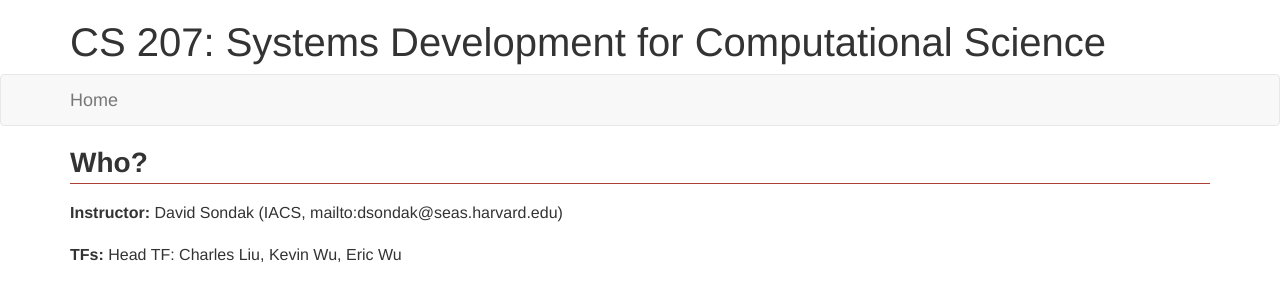
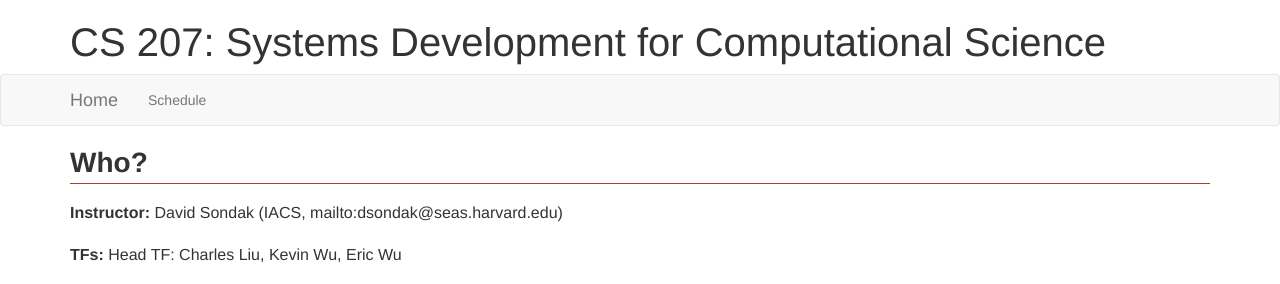
Before and after one commit to xuwd11/cs207_Weidong_Xu, a Jekyll site: the page built from index.md, in a window 1280 px wide. Shown: the top 284 px of the page. Built offline with Jekyll 4.4.1, drawn with Linux system fonts in a browser that asks for light colours; nearby versions of some CDN libraries.

Commit message:
Adding Schedule tab.

```diff
--- a/_layouts/default.html
+++ b/_layouts/default.html
@@ -39,8 +39,8 @@
         </div>
         <div class="collapse navbar-collapse">
           <ul class="nav navbar-nav">
-            <!--<li><a href="{{site.baseurl}}/schedule.html">Schedule</a></li>
-            <li><a href="{{site.baseurl}}/policies.html">Policies</a></li>
+            <li><a href="{{site.baseurl}}/schedule.html">Schedule</a></li>
+            <!--<li><a href="{{site.baseurl}}/policies.html">Policies</a></li>
             <li><a href="{{site.baseurl}}/grading.html">Coursework</a></li>
             <li><a href="{{site.baseurl}}/resources.html">Resources</a></li>
             <li><a href="{{site.baseurl}}/project.html">Project</a></li> -->
```
